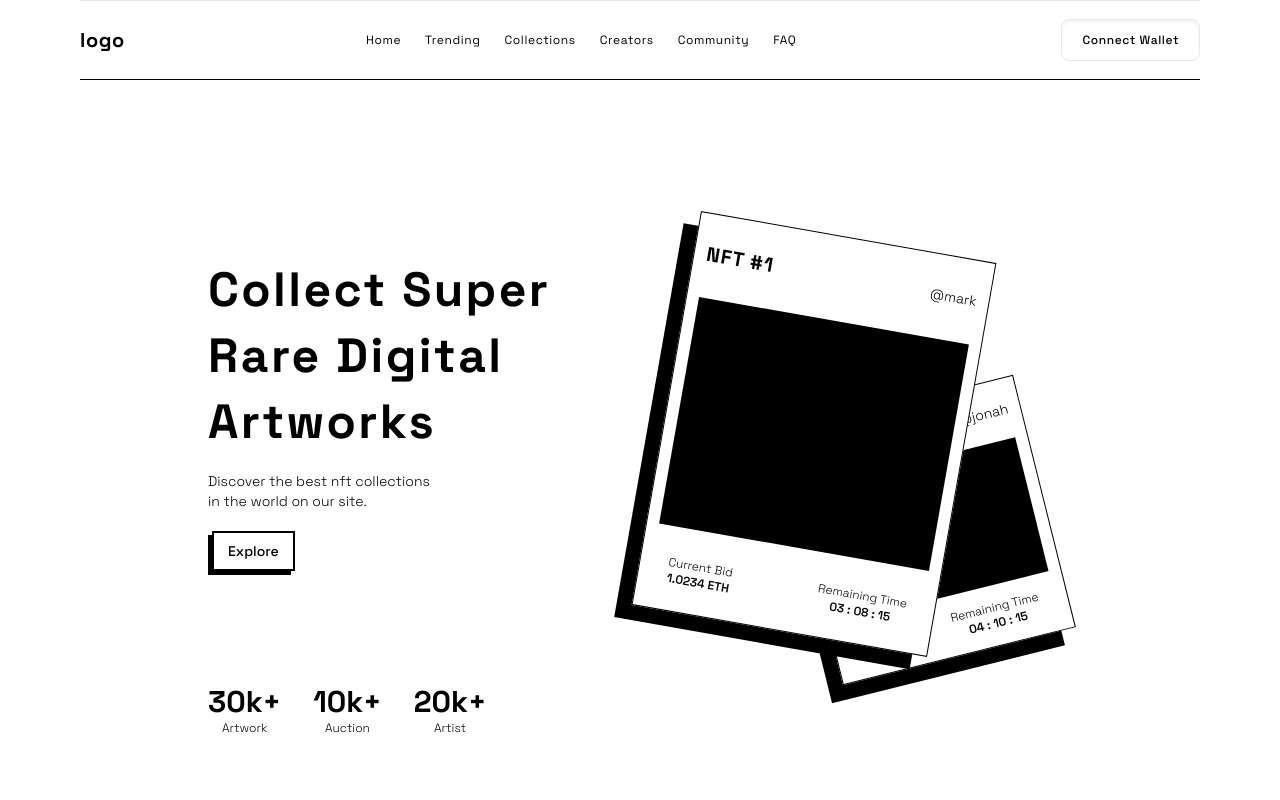
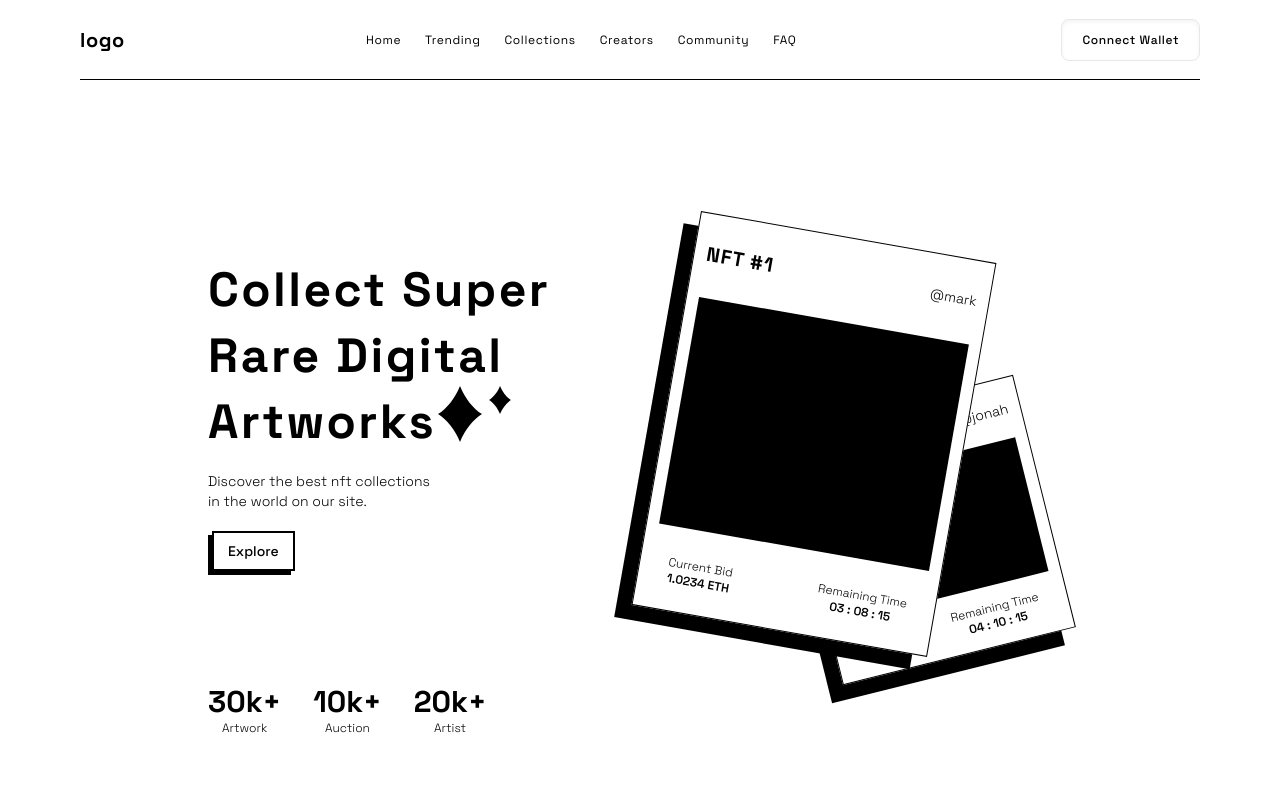
Before and after one commit to CharlesCarr/next-nft-landing-page, a Next.js app: page / in a window 1280 px wide. Shown: the top 800 px of the page. Built offline with nearby package versions, Linux system fonts and the light colour scheme.

Commit message:
feat: completed top home page

```diff
--- a/components/Nav.tsx
+++ b/components/Nav.tsx
@@ -3,7 +3,7 @@ import React from "react";
 const Nav = () => {
   return (
     <div className="w-full h-20 flex justify-center items-center">
-      <div className="border-b-black border-x-0 border w-full mx-20 h-full text-center flex items-center justify-center text-xs tracking-wider">
+      <div className="border-b-black border-x-0 border-t-0 border w-full mx-20 h-full text-center flex items-center justify-center text-xs tracking-wider">
         <nav className="flex justify-between items-center w-full border-none">
           <p className="text-xl font-bold">logo</p>
 
--- a/components/Top.tsx
+++ b/components/Top.tsx
@@ -1,5 +1,6 @@
 import React from "react";
 import NFTCard from "./NFTCard";
+import { GiDiamonds } from "react-icons/gi";
 
 const Top = () => {
   return (
@@ -9,7 +10,9 @@ const Top = () => {
       id="home"
     >
       <div className="w-full h-3/4 flex justify-center items-center">
-        <div className="w-1/2 h-full flex flex-col justify-center items-start pl-52">
+        <div className="w-1/2 h-full flex flex-col justify-center items-start pl-52 relative">
+          <GiDiamonds className="h-16 w-16 absolute right-16" />
+          <GiDiamonds className="h-8 w-8 absolute right-10 top-60" />
           <p className="text-5xl font-bold mb-4 tracking-wider leading-snug">
             Collect Super <br /> Rare Digital
             <br /> Artworks
--- a/components/sections/Trending.tsx
+++ b/components/sections/Trending.tsx
@@ -35,7 +35,7 @@ const Trending = () => {
     <div className="w-screen h-screen relative">
       <div className="w-screen h-1/2 bg-black"></div>
       <div className="w-screen h-1/2 bg-white"></div>
-      <div className="w-3/4 h-5/6 absolute m-auto top-0 right-0 left-0 bottom-0 grid grid-rows-4 grid-cols-5 gap-3">
+      <div className="w-3/4 h-5/6 absolute m-auto top-12 right-0 left-0 bottom-0 grid grid-rows-4 grid-cols-5 gap-3">
         <div className="row-start-1 row-end-2 col-start-1 col-end-4 flex justify-start items-start text-white text-3xl font-bold tracking-wider">
           <p>
             Trending Artworks <br /> This Week
--- a/package.json
+++ b/package.json
@@ -14,6 +14,7 @@
     "next": "13.0.0",
     "react": "18.2.0",
     "react-dom": "18.2.0",
+    "react-icons": "^4.6.0",
     "swiper": "^8.4.4",
     "tw-elements": "^1.0.0-alpha12"
   },
```
Also changed, not shown: 1 other file (tests, documents, lock files or other folders).
